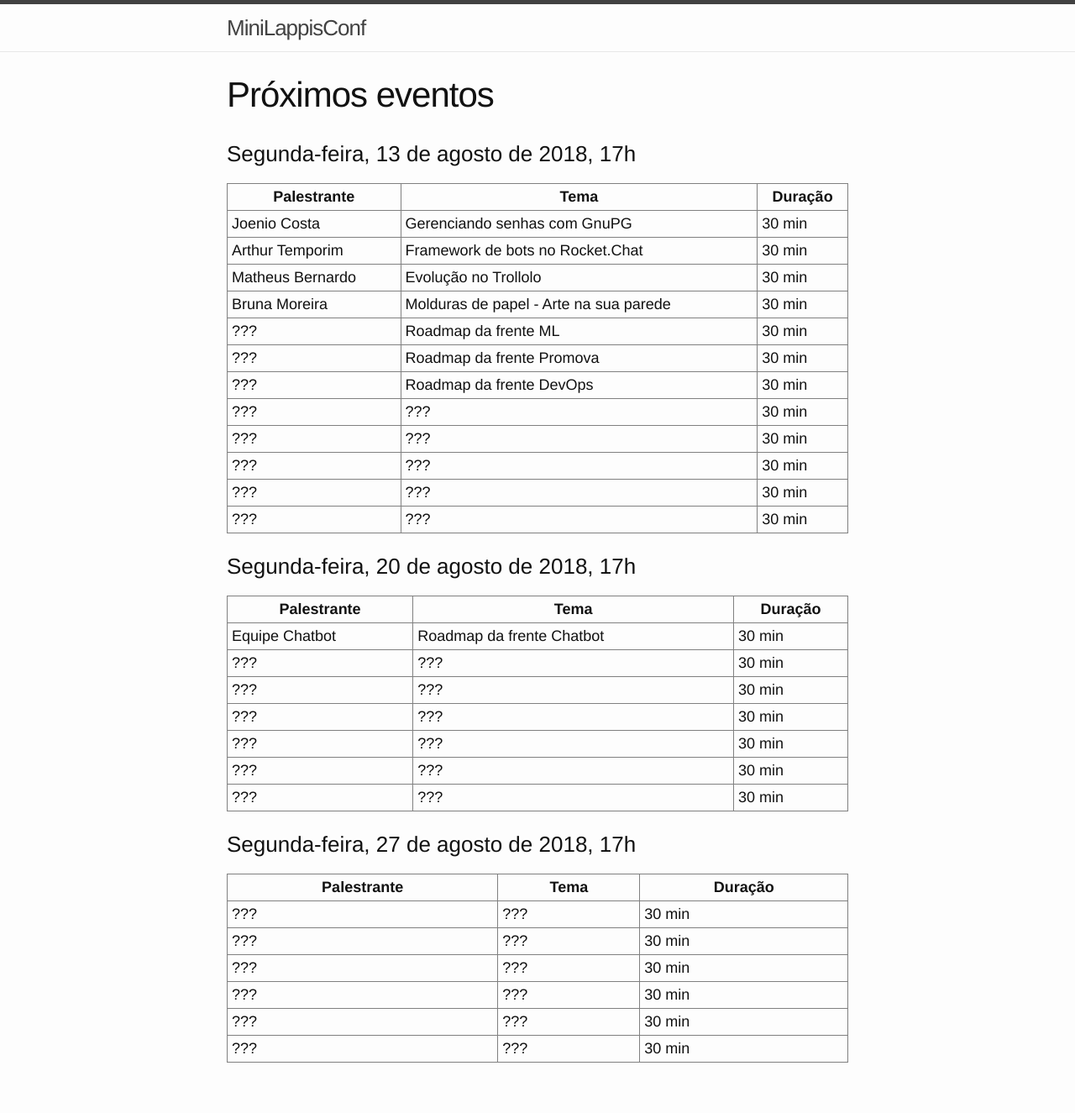
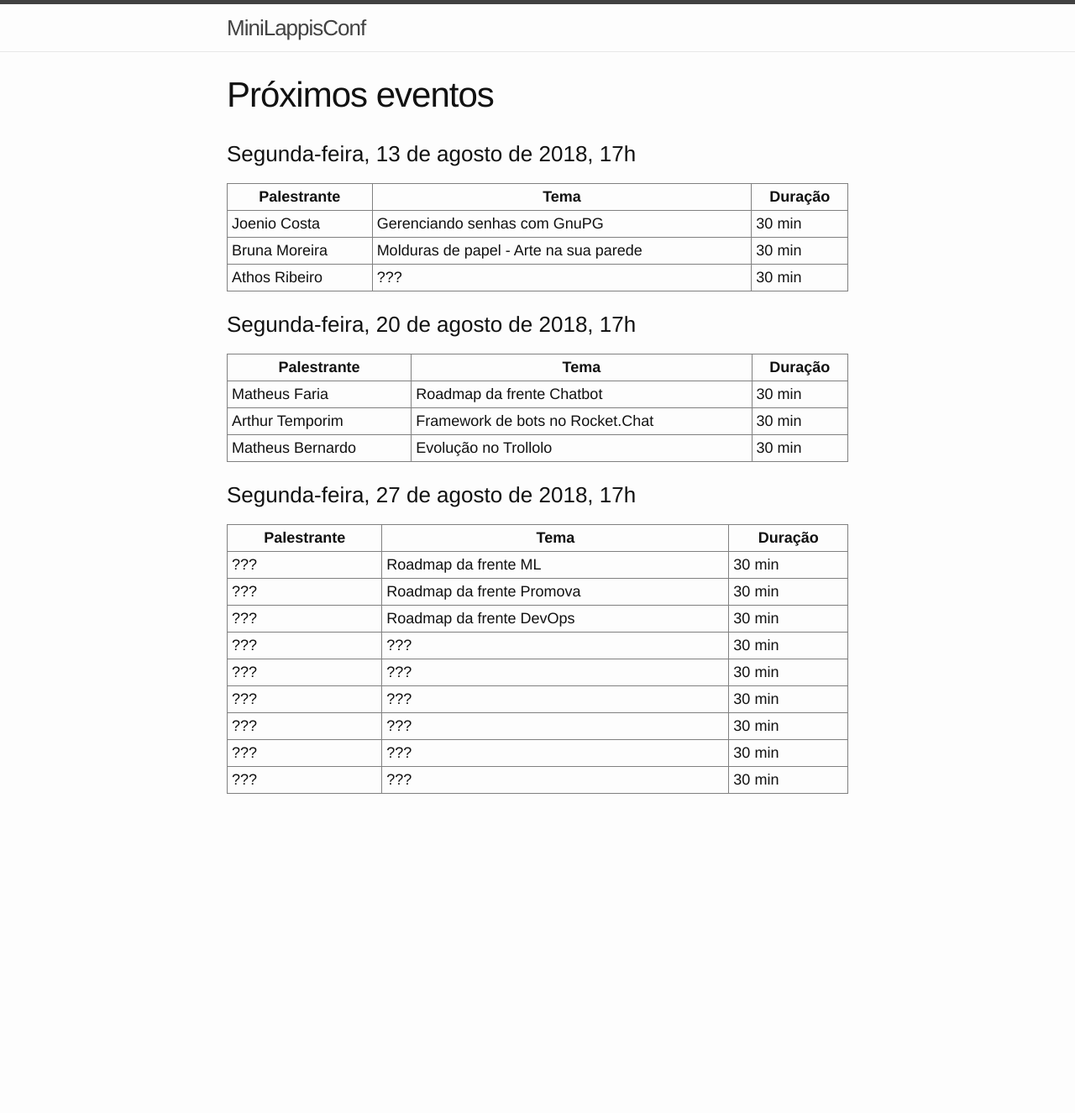
Before and after one commit to lappis-unb/MiniLappisConf, a Jekyll site: the page built from agenda.md, in a window 1280 px wide. Shown: the whole page at 84% size. Built offline with Jekyll 4.4.1, drawn with Linux system fonts in a browser that asks for light colours; after the commit the page ends 1005 px from its top, so only the background shows below that.

Commit message:
agenda das proximas semanas

```diff
--- a/agenda.md
+++ b/agenda.md
@@ -7,37 +7,27 @@ title: Próximos eventos
 | Palestrante      | Tema                                    | Duração |
 | ---------------- | --------------------------------------- | ------- |
 | Joenio Costa     | Gerenciando senhas com GnuPG            | 30 min  |
-| Arthur Temporim  | Framework de bots no Rocket.Chat        | 30 min  |
-| Matheus Bernardo | Evolução no Trollolo                    | 30 min  |
 | Bruna Moreira    | Molduras de papel - Arte na sua parede  | 30 min  |
-| ???              | Roadmap da frente ML                    | 30 min  |
-| ???              | Roadmap da frente Promova               | 30 min  |
-| ???              | Roadmap da frente DevOps                | 30 min  |
-| ???              | ???                                     | 30 min  |
-| ???              | ???                                     | 30 min  |
-| ???              | ???                                     | 30 min  |
-| ???              | ???                                     | 30 min  |
-| ???              | ???                                     | 30 min  |
+| Athos Ribeiro    | ???                                     | 30 min  |
 
 ### Segunda-feira, 20 de agosto de 2018, 17h
 
+| Palestrante      | Tema                                    | Duração |
+| ---------------- | --------------------------------------- | ------- |
+| Matheus Faria    | Roadmap da frente Chatbot               | 30 min  |
+| Arthur Temporim  | Framework de bots no Rocket.Chat        | 30 min  |
+| Matheus Bernardo | Evolução no Trollolo                    | 30 min  |
+
+### Segunda-feira, 27 de agosto de 2018, 17h
+
 | Palestrante     | Tema                                    | Duração |
 | --------------- | --------------------------------------- | ------- |
-| Equipe Chatbot  | Roadmap da frente Chatbot               | 30 min  |
+| ???             | Roadmap da frente ML                    | 30 min  |
+| ???             | Roadmap da frente Promova               | 30 min  |
+| ???             | Roadmap da frente DevOps                | 30 min  |
 | ???             | ???                                     | 30 min  |
 | ???             | ???                                     | 30 min  |
 | ???             | ???                                     | 30 min  |
 | ???             | ???                                     | 30 min  |
 | ???             | ???                                     | 30 min  |
 | ???             | ???                                     | 30 min  |
-
-### Segunda-feira, 27 de agosto de 2018, 17h
-
-| Palestrante     | Tema                                    | Duração |
-| --------------- | --------------------------------------- | ------- |
-| ???             | ???                                     | 30 min  |
-| ???             | ???                                     | 30 min  |
-| ???             | ???                                     | 30 min  |
-| ???             | ???                                     | 30 min  |
-| ???             | ???                                     | 30 min  |
-| ???             | ???                                     | 30 min  |
```
